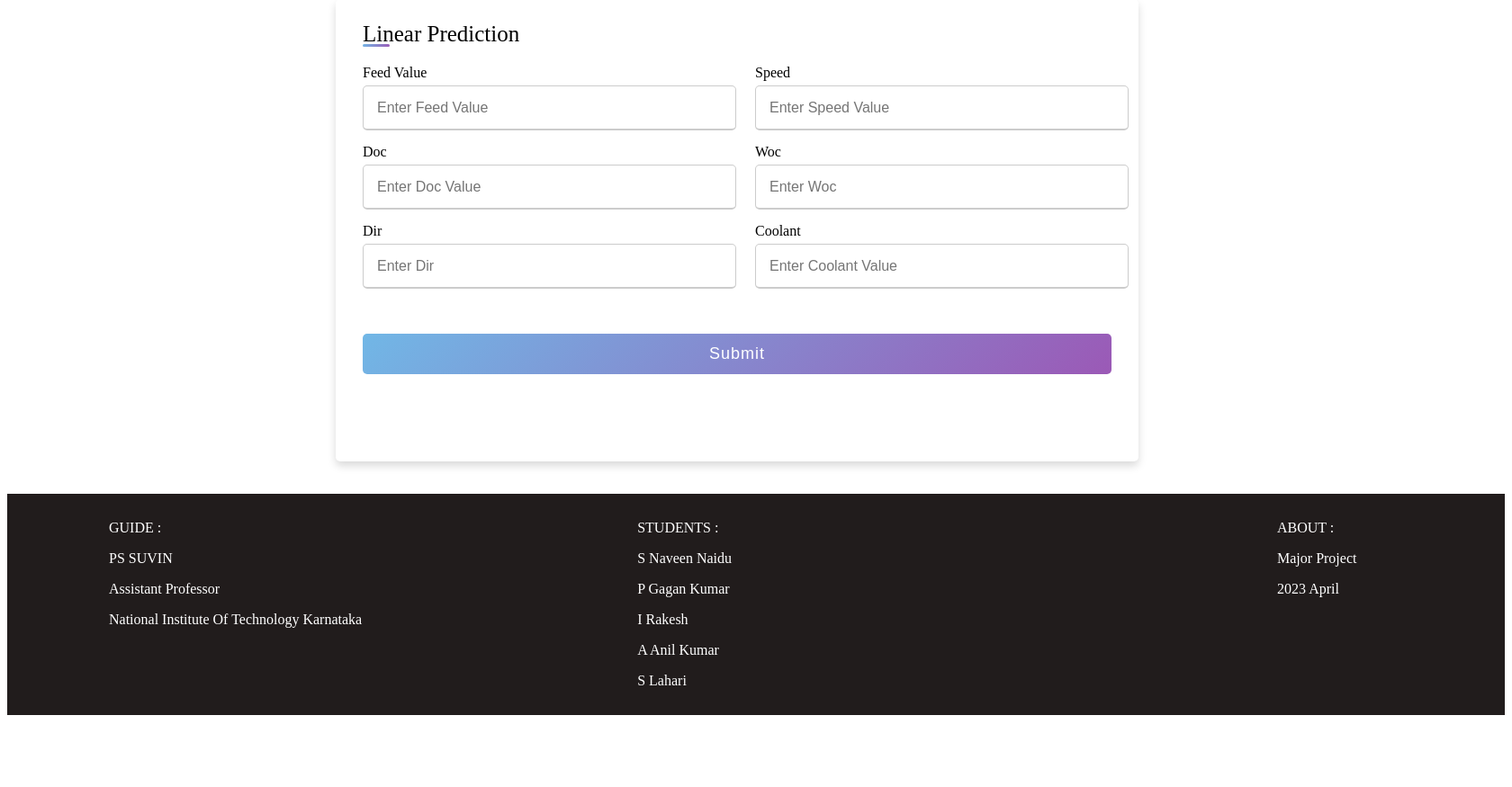
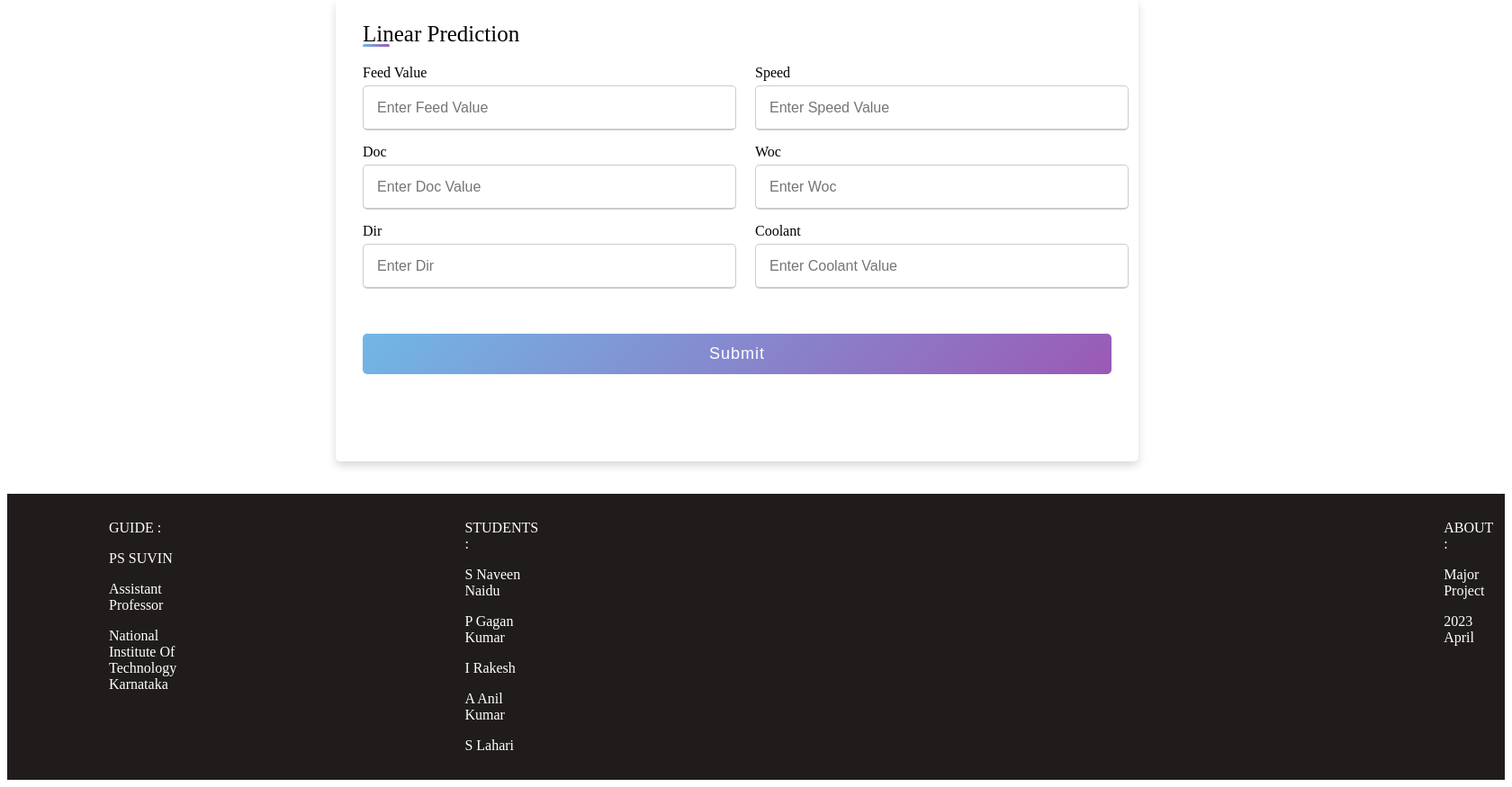
Before and after one commit to SettiNaveenNaidu/MAJOR_PROJECT, a Flask app: page / in a window 1680 px wide. Shown: the part 149-1024 px from the top of the page at 90% size. Before the commit the page ends 944 px from the top, so only its background shows below. Run offline with Flask 2, Linux system fonts and the light colour scheme; parts of the project's set-up code (start-up, migrations or seed data) failed here and were passed over.

Commit message:
Update new.css

```diff
--- a/static/new.css
+++ b/static/new.css
@@ -177,5 +177,5 @@
  }
 .about{
   padding:3px 3px;
-  margin-left: 600px;
+  margin-left: 1000px;
 }
```
